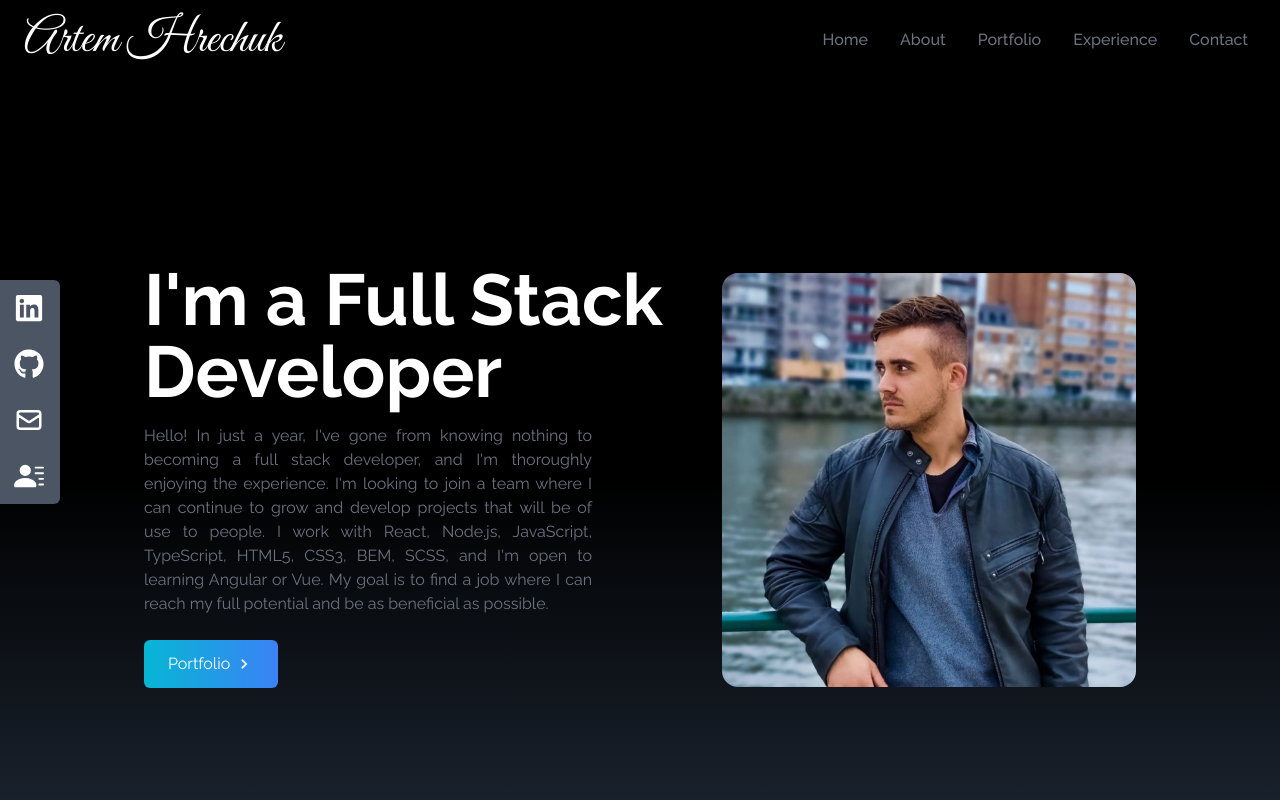
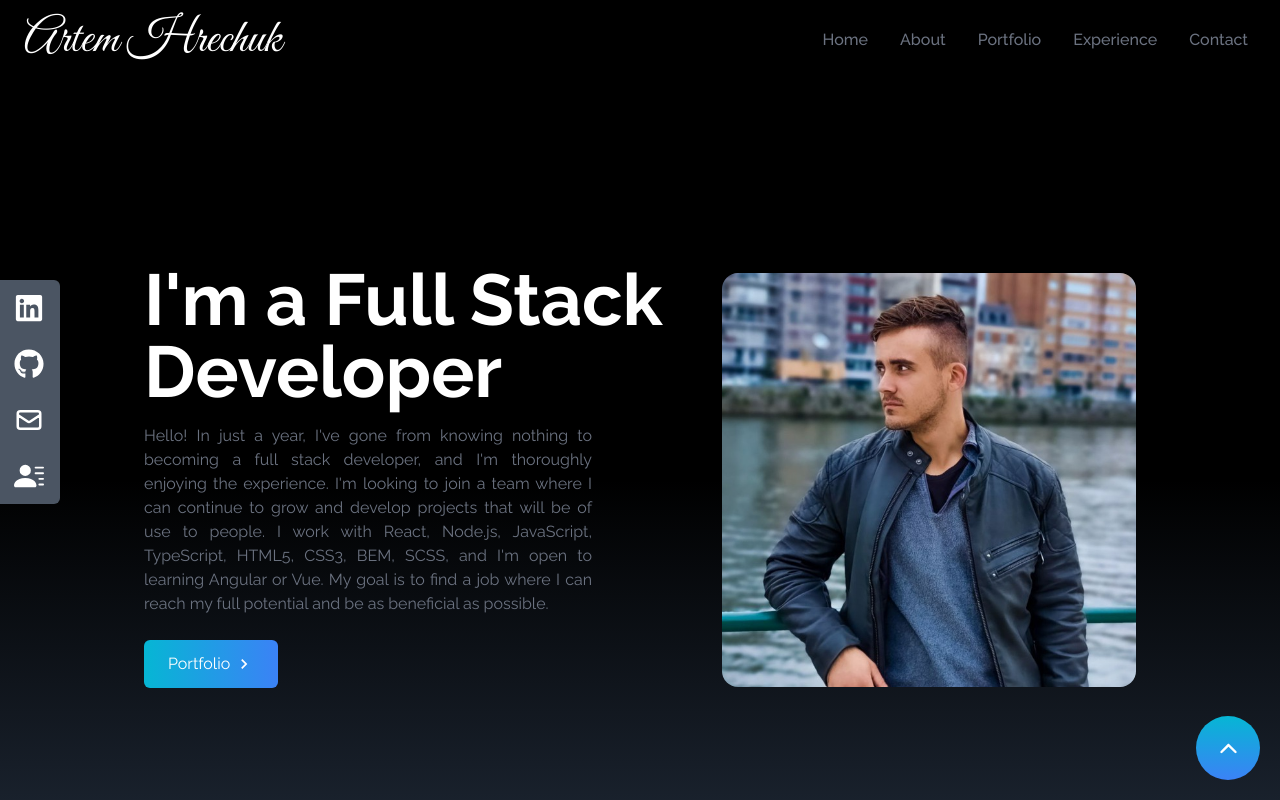
Before and after one commit to official-artem/my-portfolio, a React (Create React App) app: page / in a window 1280 px wide. Shown: the top 800 px of the page. Built offline with nearby package versions, Linux system fonts and the light colour scheme.

Commit message:
added button link to top

```diff
--- a/src/App.js
+++ b/src/App.js
@@ -1,4 +1,5 @@
 import { About } from "./components/About/About";
+import { Button } from "./components/AsideButton/Button";
 import { Contact } from "./components/Contact/Contact";
 import { Experience } from "./components/Experience";
 import { Home } from "./components/Home";
@@ -15,6 +16,7 @@ function App() {
       <Portfolio />
       <Experience />
       <Contact />
+      <Button />
 
       <SocialLinks />
     </div>
--- /dev/null
+++ b/src/components/AsideButton/Button.jsx
@@ -0,0 +1,15 @@
+import React from "react";
+import { IoIosArrowUp } from "react-icons/io";
+import { Link } from "react-scroll";
+
+export const Button = () => {
+  return (
+    <div>
+      <Link to="navbar" smooth duration={500} className="group bg-gradient-to-b from-cyan-500 to-blue-500 fixed right-5 bottom-5 w-16 h-16 rounded-[50%] flex items-center justify-center cursor-pointer">
+        <span className="group-hover:scale-150 duration-300">
+          <IoIosArrowUp size={25} color={"white"} />
+        </span>
+      </Link>
+    </div>
+  );
+};
--- a/src/components/NavBar/NavBar.jsx
+++ b/src/components/NavBar/NavBar.jsx
@@ -7,7 +7,7 @@ export const NavBar = () => {
   const [nav, setNav] = useState(false);
 
   return (
-    <div className="flex justify-between items-center w-full h-20 px-4 text-white bg-black sticky">
+    <div name="navbar" className="flex justify-between items-center w-full h-20 px-4 text-white bg-black">
       <div>
         <h1 className="text-5xl font-signature ml-2">Artem Hrechuk</h1>
       </div>
```
